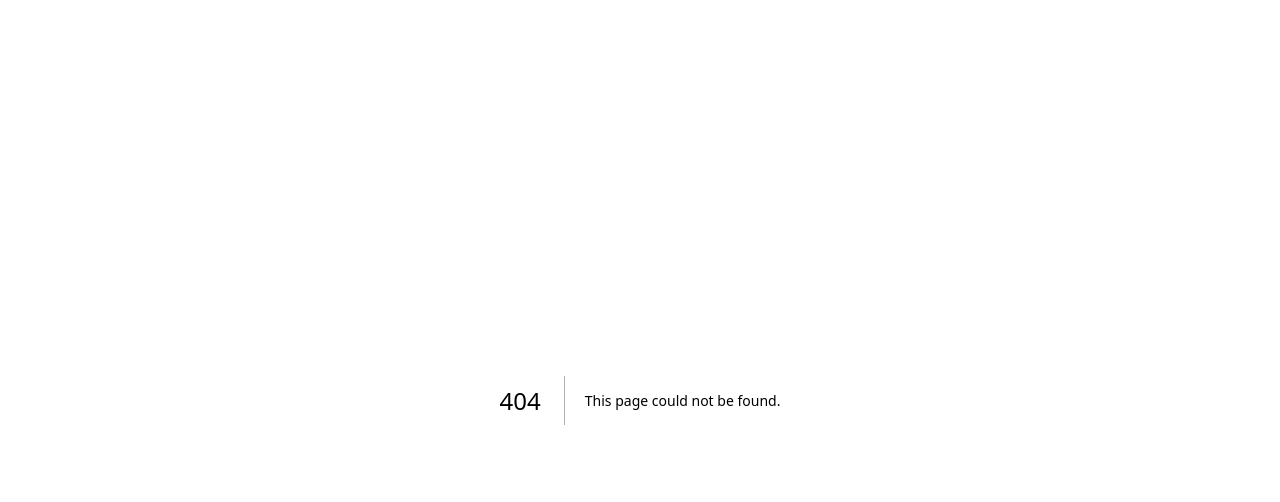
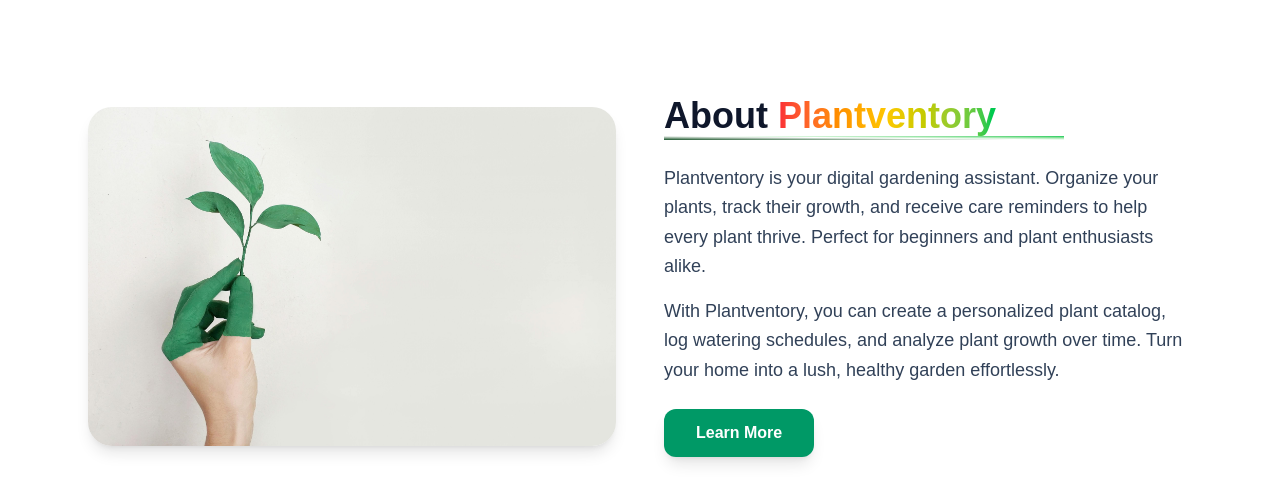
Before and after one commit to yasarahasini/plant-ventory, a Next.js app in the folder frontend/: page /about in a window 1280 px wide. Before the commit this address had no page. Shown: the top 502 px of the page. Built offline with nearby package versions, Linux system fonts and the light colour scheme.

Commit message:
create about page

```diff
--- /dev/null
+++ b/frontend/app/(user)/about/page.tsx
@@ -0,0 +1,59 @@
+"use client";
+import React, { useEffect, useState} from 'react'
+import Link from 'next/link';
+import Image from 'next/image';
+
+export default function AboutSection() {
+  const images = ["/home5.jpg", "/home.jpg", "/home1.jpg"];
+
+  const [currentImage, setCurrentImage] = useState(0);
+
+  useEffect(() => {
+    const interval = setInterval(() => {
+      setCurrentImage((prev) => (prev + 1) % images.length);
+    }, 5000);
+
+    return () => clearInterval(interval);
+  }, []);
+
+  return (
+    <div className='bg-white'>
+         <section className="max-w-6xl mx-auto px-6 py-24 flex flex-col md:flex-row items-center gap-12">
+          <div className="md:w-1/2">
+            <img
+              src={images[currentImage]}
+              alt="Plantventory App"
+              className="w-full rounded-3xl shadow-lg object-cover transition-all duration-700 ease-in-out"
+            />
+          </div>
+
+          <div className="md:w-1/2 flex flex-col justify-center">
+            <h2 className="text-4xl font-extrabold text-slate-900 mb-6">
+              About{" "}
+              <span className="bg-gradient-to-r from-red-500 via-yellow-400 to-green-500 text-transparent bg-clip-text">
+                Plantventory
+              </span>
+              <div className="bg-gradient-to-tr from-green-900 via-white to-green-500 w-100 h-1"></div>
+            </h2>
+            <p className="text-lg text-slate-700 mb-4 leading-relaxed">
+              Plantventory is your digital gardening assistant. Organize your
+              plants, track their growth, and receive care reminders to help
+              every plant thrive. Perfect for beginners and plant enthusiasts
+              alike.
+            </p>
+            <p className="text-lg text-slate-700 mb-6 leading-relaxed">
+              With Plantventory, you can create a personalized plant catalog,
+              log watering schedules, and analyze plant growth over time. Turn
+              your home into a lush, healthy garden effortlessly.
+            </p>
+            <button className="w-max px-8 py-3 bg-emerald-600 hover:bg-emerald-700 text-white font-semibold rounded-xl transition-all shadow-lg">
+              <Link href="/learn" className="flex items-center gap-2">
+                {" "}
+                Learn More
+              </Link>
+            </button>
+          </div>
+        </section>
+    </div>
+  )
+}
```
